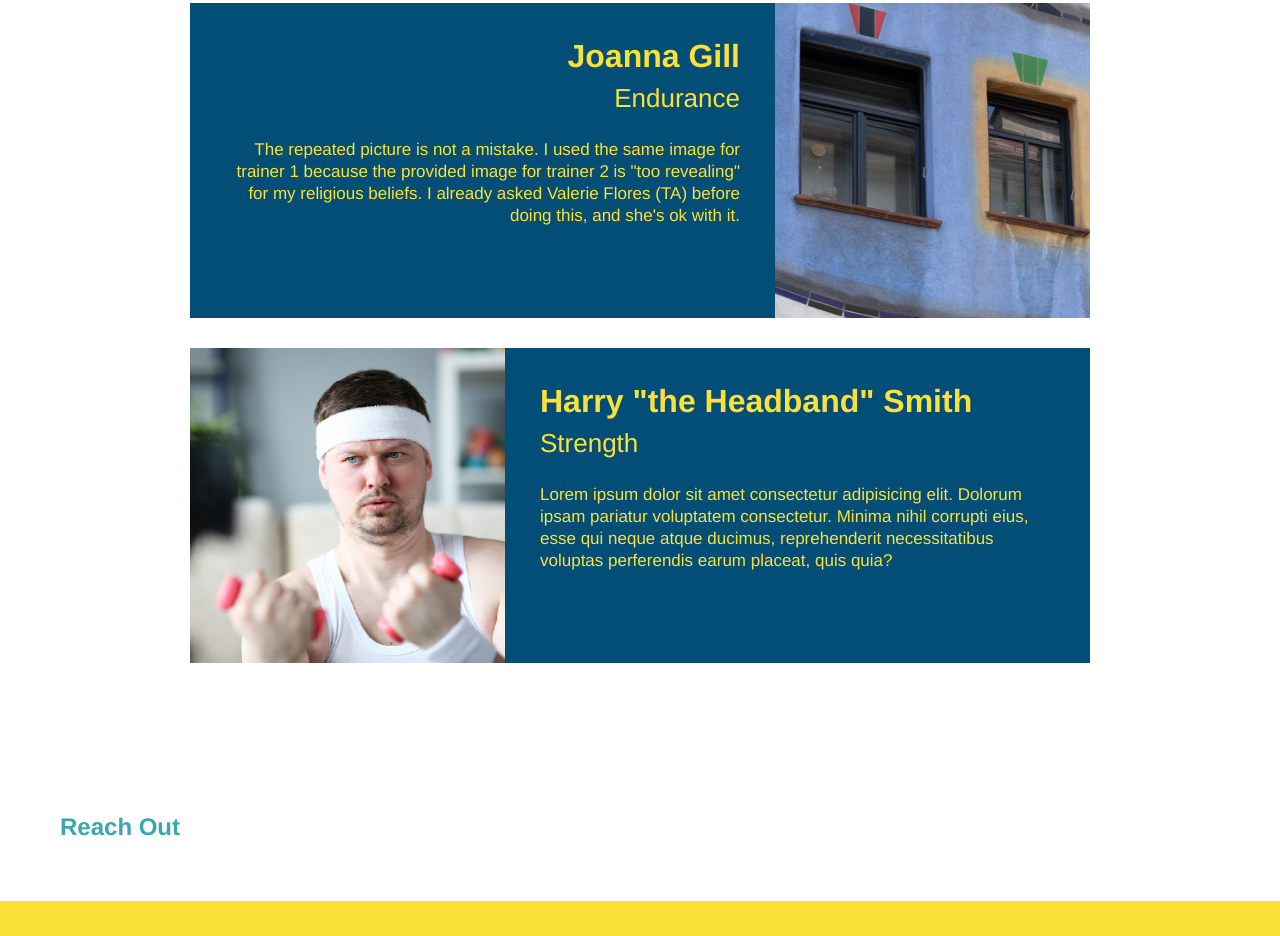
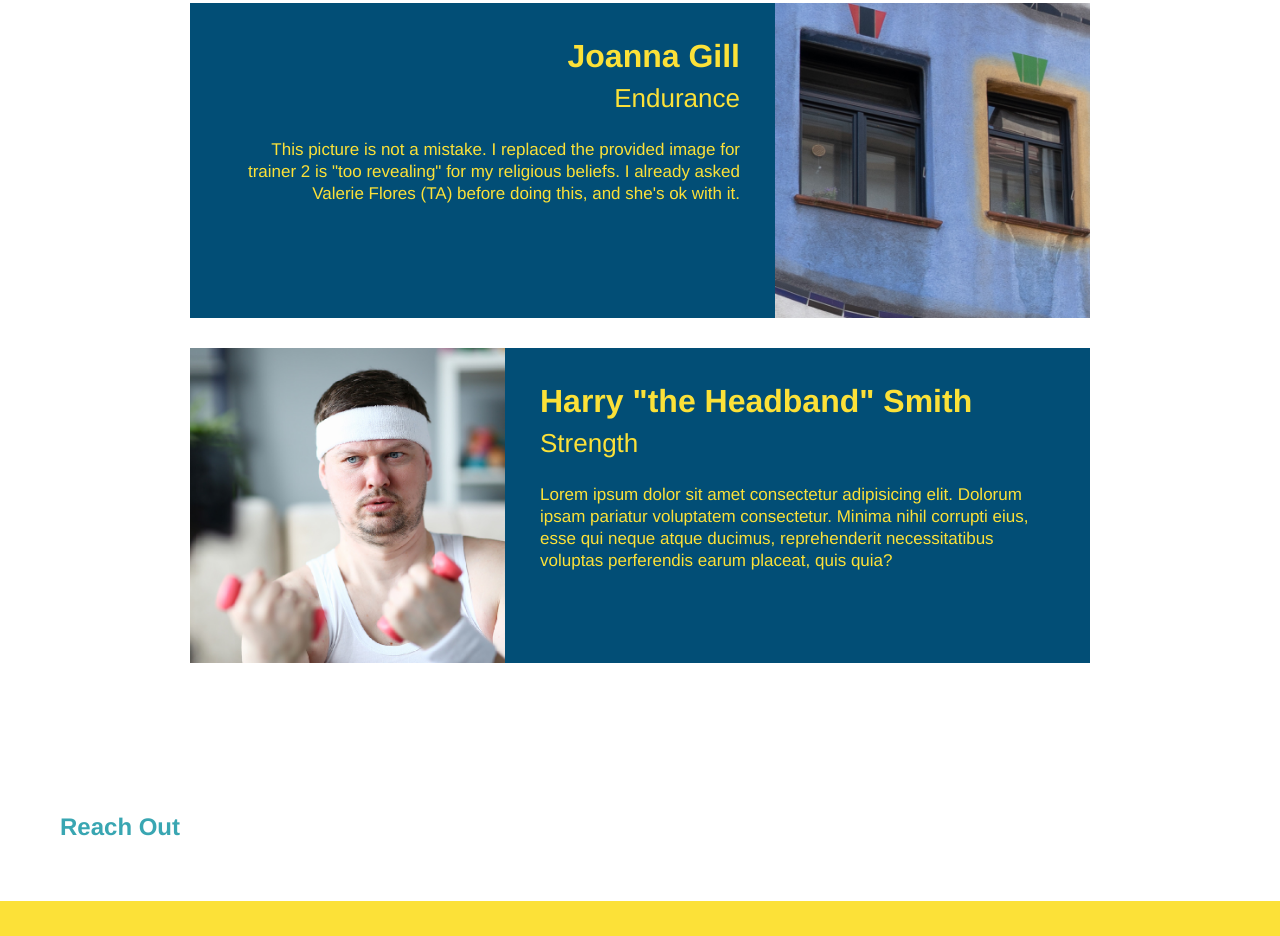
Before and after one commit to ahmadelgamal/run-buddy, a plain HTML site: page index.html in a window 1280 px wide. Shown: the part 3220-4156 px from the top of the page. Drawn offline with Linux system fonts and the light colour scheme.

Commit message:
updated alt value for trainer-2 image

```diff
--- a/index.html
+++ b/index.html
@@ -153,14 +153,13 @@
           <h3>Joanna Gill</h3>
           <h4>Endurance</h4>
           <p>
-            The repeated picture is not a mistake. I used the same image for
-            trainer 1 because the provided image for trainer 2 is "too
-            revealing" for my religious beliefs. I already asked
-            Valerie Flores (TA) before doing this, and she's ok with it.
+            This picture is not a mistake. I replaced the provided image for
+            trainer 2 is "too revealing" for my religious beliefs. I already
+            asked Valerie Flores (TA) before doing this, and she's ok with it.
           </p>
         </div>
         <img
-        src="./assets/images/trainer-2.jpg"
+          src="./assets/images/trainer-2.jpg"
           alt="Joanna Gill cooling off after a workout (not really! it's Arron Stephens again!)"
         />
       </article>
```
